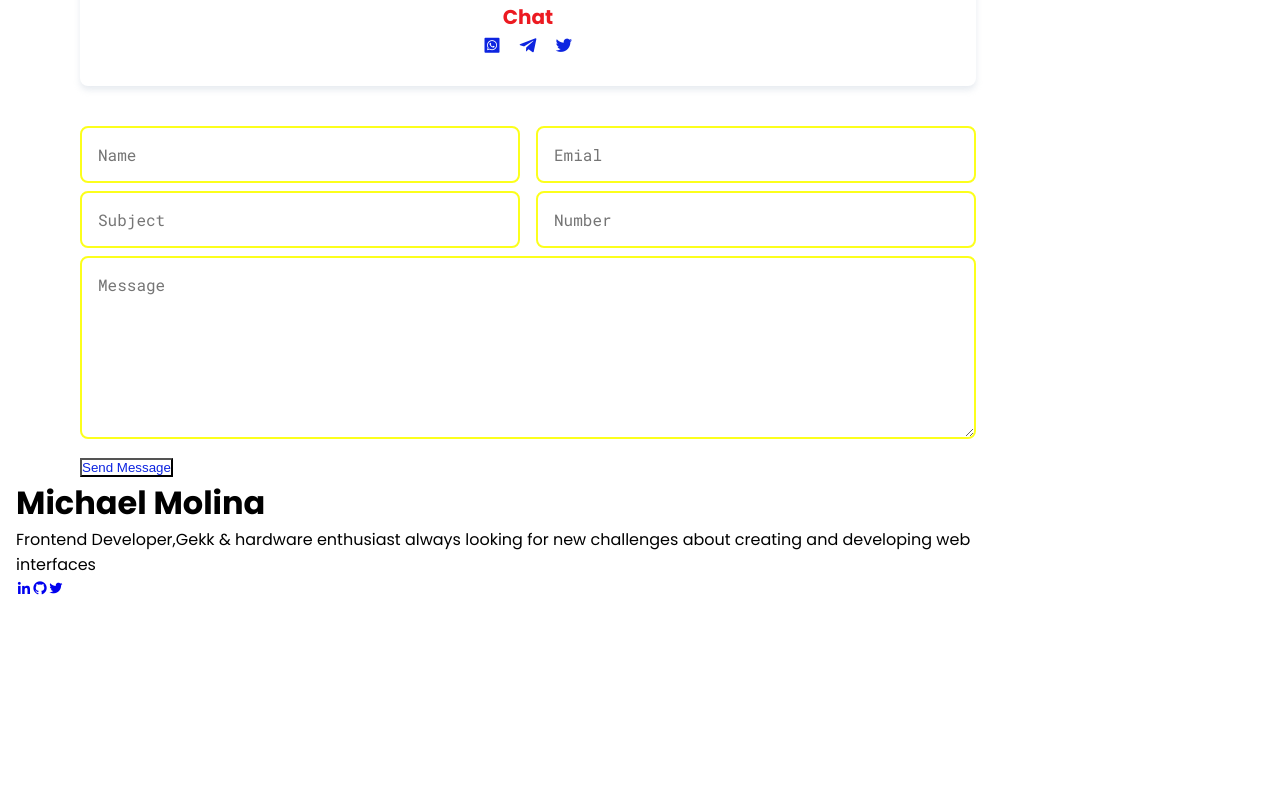
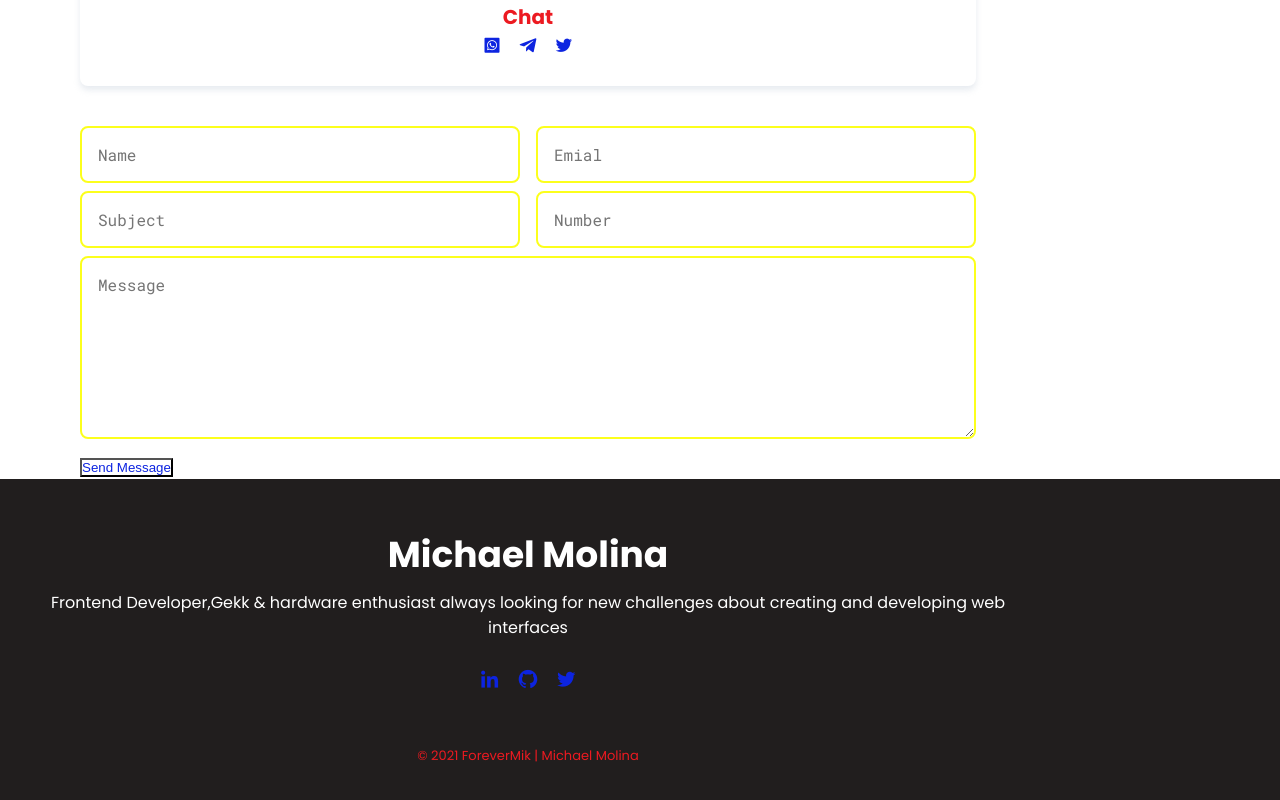
Before and after one commit to ForeverMikk/portfolio, a React (Create React App) app: page / in a window 1280 px wide. Shown: the part 8866-9666 px from the top of the page. Before the commit the page ends 9468 px from the top, so only its background shows below. Built offline with nearby package versions, Linux system fonts and the light colour scheme.

Commit message:
Adding Footer section

```diff
--- a/src/componets/Contact/Contact.jsx
+++ b/src/componets/Contact/Contact.jsx
@@ -9,7 +9,9 @@ export const Contact = () => {
         <div className='line'> </div>
         <h2 className='section-title'>Contact me</h2>
       </div>
+
       <span className='section-subtitle'>Send me a Message</span>
+
       <div className='contact_container bd-grid'>
         <div className='contact_content bd.grid'>
           <div className='contact_box'>
--- a/src/componets/Footer/Footer.jsx
+++ b/src/componets/Footer/Footer.jsx
@@ -5,7 +5,7 @@ import './footer.scss';
 export const Footer = () => {
   return (
     <footer className='footer'>
-      <div className='footer_description bd-container'>
+      <div className='footer_container bd-container'>
         <h1 className='footer_title'>Michael Molina</h1>
         <p className='footer_description'>
           Frontend Developer,Gekk & hardware enthusiast always looking for new challenges about
@@ -22,7 +22,7 @@ export const Footer = () => {
             <i className='bx bxl-twitter'></i>
           </a>
         </div>
-        {/* <p className="footer_copy"></p> */}
+        <p className='footer_copy'>&#169; 2021 ForeverMik | Michael Molina</p>
       </div>
     </footer>
   );
--- a/src/componets/Footer/footer.scss
+++ b/src/componets/Footer/footer.scss
@@ -0,0 +1,39 @@
+.footer {
+  background-color: var(--fourth-color);
+  color: #fff;
+  text-align: center;
+}
+
+.footer_container {
+  padding: 3rem 0;
+}
+
+.footer_title {
+  font-size: var(--h1-font-size);
+  margin-bottom: var(--mb-1);
+  font-weight: var(--font-semibold);
+}
+
+.footer_description {
+  margin-bottom: var(--mb-3);
+}
+
+.footer_social {
+  margin-bottom: var(--mb-6);
+}
+
+.footer_link {
+  font-size: 1.4rem;
+  color: var(--first-color);
+  margin: 0 var(--mb-1);
+  transition: 0.3s;
+}
+
+.footer_link:hover {
+  color: #fff;
+}
+
+.footer_copy {
+  font-size: var(--smaller-font-size);
+  color: var(--second-color);
+}
```
Also changed, not shown: 1 other file (tests, documents, lock files or other folders).
